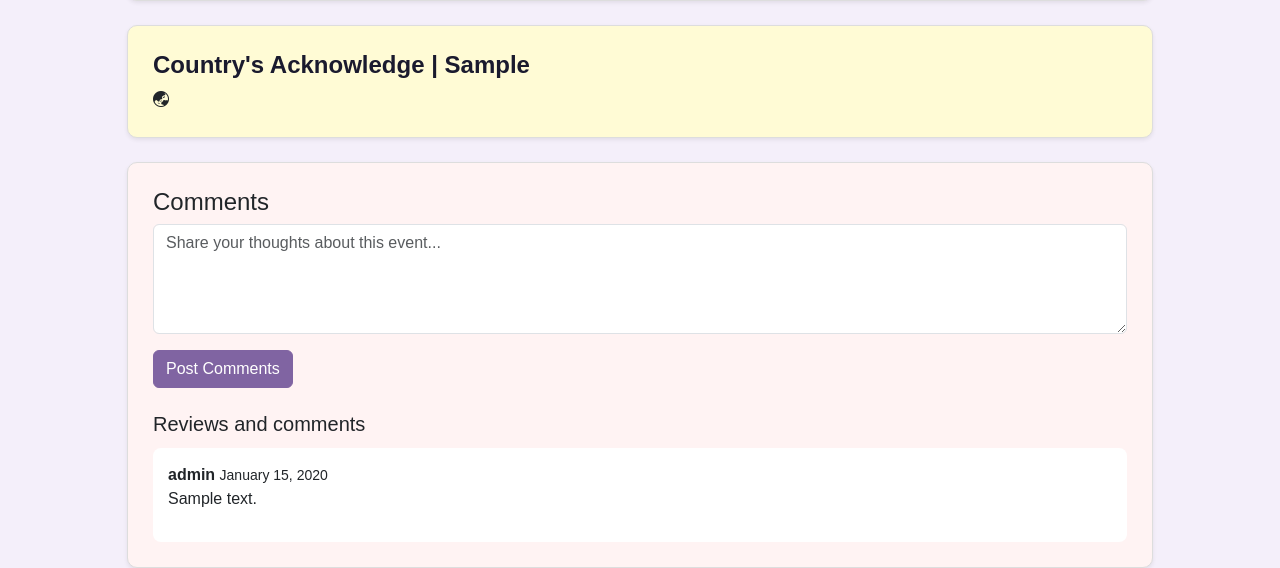
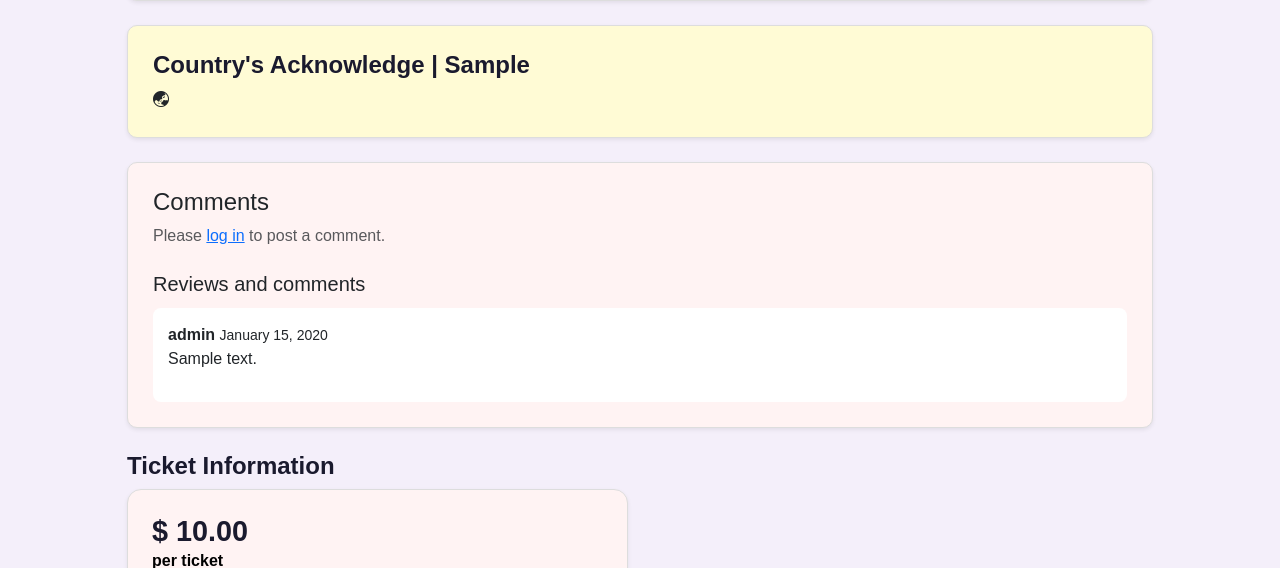
Before and after one commit to TiredTom22/IAB207-Assessment-2-CultureHub-Web-app, a Flask app: page /event/1 in a window 1280 px wide. Shown: the part 989-1557 px from the top of the page. Run offline with Flask 3, Linux system fonts and the light colour scheme; data comes from the database, SQL or seed files in the repository; tables that the repository leaves empty hold one stand-in row (values such as "Sample post"); grey boxes marked "Sample" are stand-in pictures; grey boxes labelled with a size stand in for pictures from a placeholder-image service; some libraries are stand-ins or nearby versions.

Commit message:
Updated comment section with validator

```diff
--- a/a2_group2/culturehub/templates/events/event-detail.html
+++ b/a2_group2/culturehub/templates/events/event-detail.html
@@ -90,16 +90,18 @@
         <!-- Comments -->
         <section class="comments-card shadow-sm mt-4">
             <h4>Comments</h4>
+        {% if current_user.is_authenticated %}
             <form method="POST">
                 {{ form.hidden_tag() }}
                 <textarea class="form-control mb-3" name="comment" rows="4"
                     placeholder="Share your thoughts about this event..."></textarea>
-                <button type="submit" class="btn btn-primary">
-                    Post Comments
-                </button>
+                <button type="submit" class="btn btn-primary">Post Comments</button>
             </form>
+        {% else %}
+            <p class="text-muted">Please <a href="{{ url_for('auth.login') }}">log in</a> to post a comment.</p>
+        {% endif %}
+
             <h5 class="mt-4">Reviews and comments</h5>
-
             {% if comments %}
             {% for comment in comments %}
             <div class="comment-item">
```
